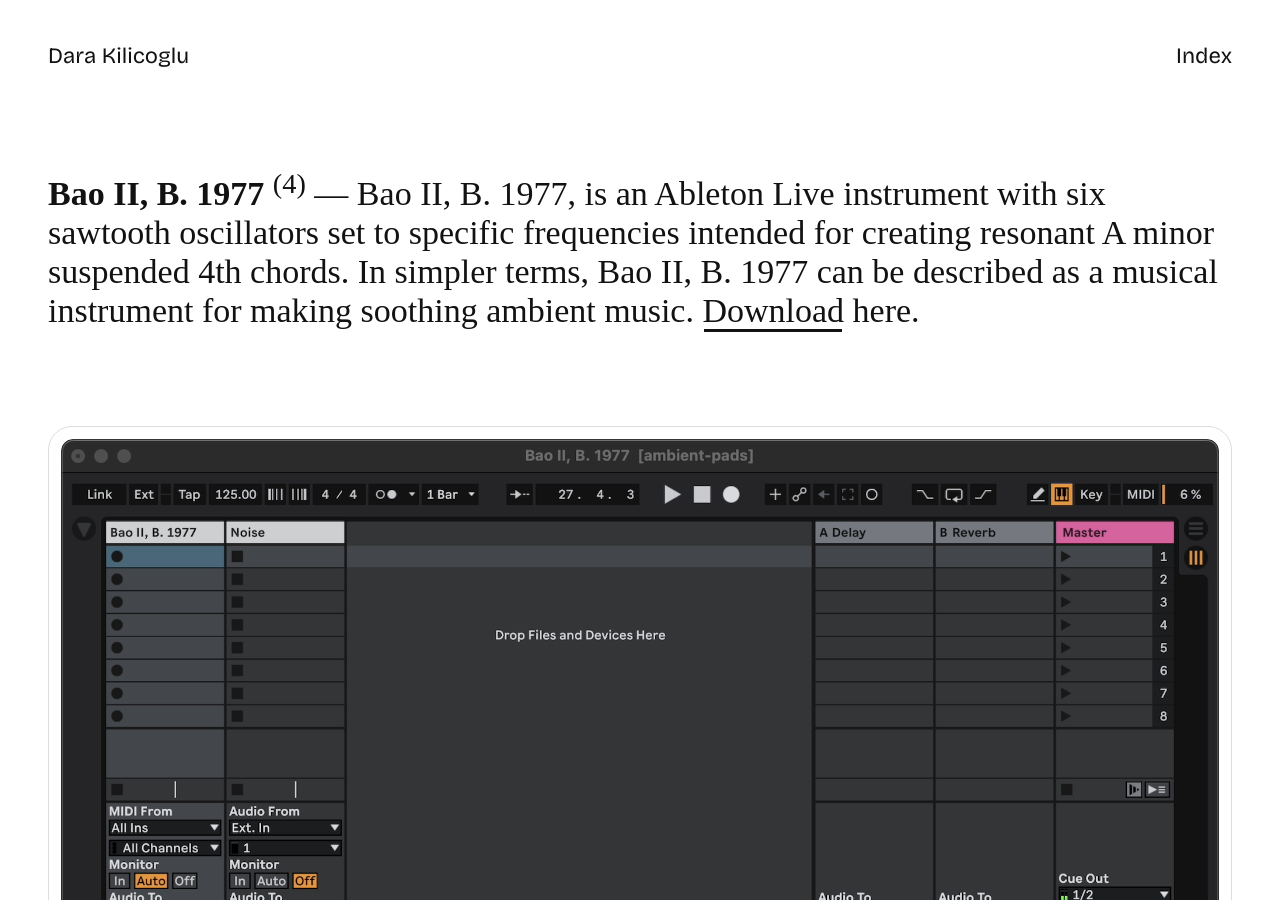
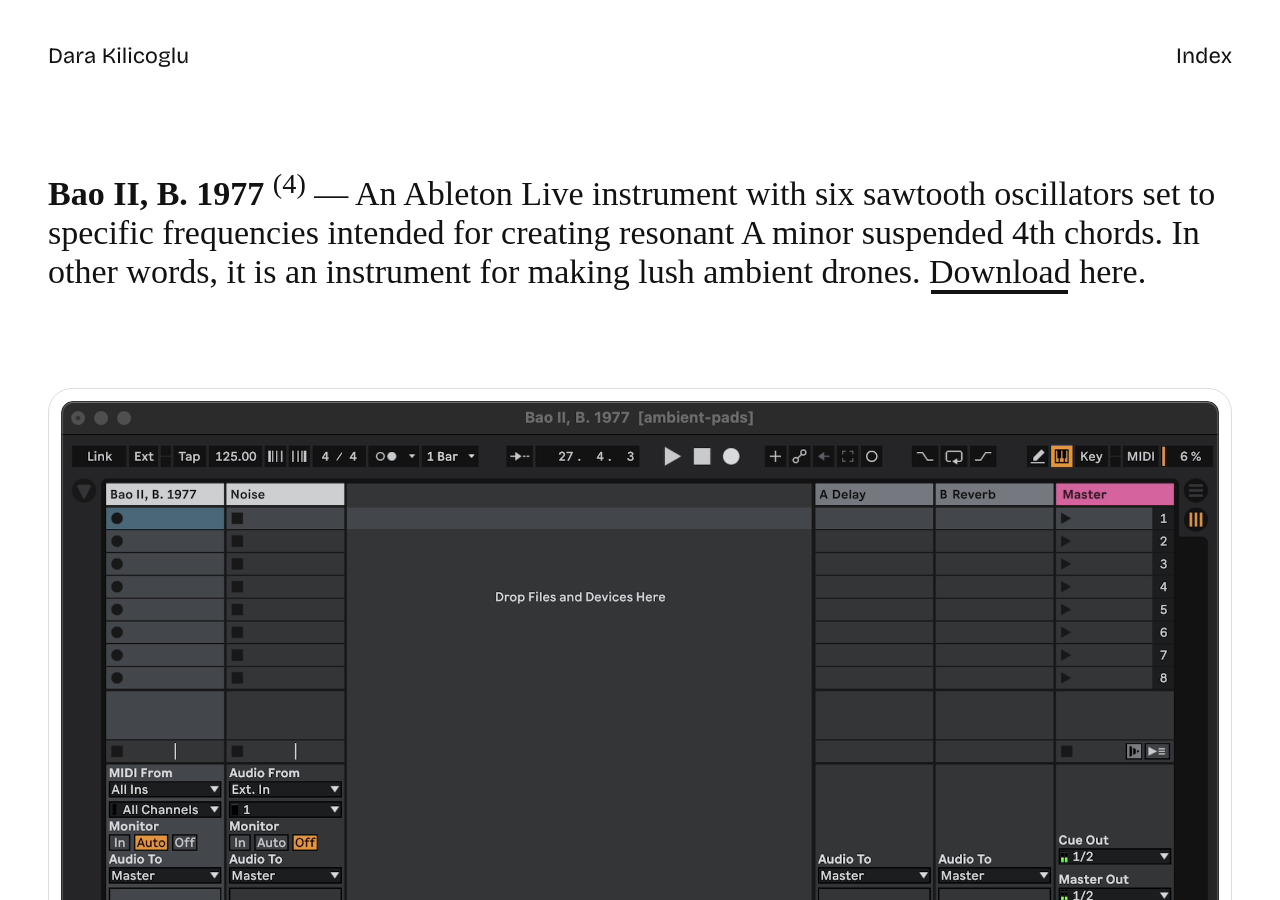
Before and after one commit to dara/dara.github.io, a Jekyll site: the page built from _posts/2024-04-04-bao.markdown, in a window 1280 px wide and 900 px high. Built offline with Jekyll 4.4.1, drawn with Linux system fonts in a browser that asks for light colours.

Commit message:
Improvements.

```diff
--- a/_layouts/home.html
+++ b/_layouts/home.html
@@ -24,7 +24,7 @@
                 <a href="/terra-scapes" class="card">
                     <span class="post-index">1.</span>
                     <img src="/assets/images/terra-scapes/terra-scapes-0.jpg" width="2400" height="1600" class="thumbnail">
-                    <span class="post-title serif lg-text">Terra/Scapes</span>
+                    <span class="post-title serif lg-text">Terra/Scapes — Field Recordings</span>
                 </a>
             </div>
 
@@ -42,7 +42,7 @@
                 <a href="/pace-design-system" class="card">
                     <span class="post-index">3.</span>
                     <img src="/assets/images/pace/pace-0.webp" width="1400" height="600" class="thumbnail">
-                    <span class="post-title serif lg-text">Pace Design System for Veo Technologies</span>
+                    <span class="post-title serif lg-text">Pace — Design System</span>
                 </a>
             </div>
         </div>
@@ -52,7 +52,7 @@
                 <a href="/bao" class="card">
                     <span class="post-index">4.</span>
                     <img src="/assets/images/bao/bao-0.png" width="1126" height="1501" class="thumbnail">
-                    <span class="post-title serif lg-text">Bao II, B. 1977</span>
+                    <span class="post-title serif lg-text">Bao II, B. 1977 — Drone Instrument</span>
                 </a>
             </div>
         </div>
--- a/_posts/2024-04-04-bao.markdown
+++ b/_posts/2024-04-04-bao.markdown
@@ -4,7 +4,7 @@ title:  "Bao II, B. 1977"
 date:   2024-04-01 22:42:13 +0200
 categories: work
 index: "4"
-description: 'Bao II, B. 1977, is an Ableton Live instrument with six sawtooth oscillators set to specific frequencies intended for creating resonant A minor suspended 4th chords. In simpler terms, Bao II, B. 1977 can be described as a musical instrument for making soothing ambient music. <a href="https://darita.gumroad.com/l/bao-ii-b-1977" class="reversed">Download</a> here.'
+description: 'An Ableton Live instrument with six sawtooth oscillators set to specific frequencies intended for creating resonant A minor suspended 4th chords. In other words, it is an instrument for making lush ambient drones. <a href="https://darita.gumroad.com/l/bao-ii-b-1977" class="reversed">Download</a> here.'
 ---
 <div class="images">
     <div><img src="/assets/images/bao/bao-1.png" class="thumbnail" /></div>
--- a/_posts/2024-04-06-coffee-flavor-tree.markdown
+++ b/_posts/2024-04-06-coffee-flavor-tree.markdown
@@ -4,7 +4,7 @@ title:  "Coffee Flavor Tree"
 date:   2024-04-01 22:42:13 +0200
 categories: work
 index: "2"
-description: "Based on the World Coffee Research's Sensory Lexicon, Coffee Flavor Tree is a web application that enables users to explore various coffee flavors. Users can navigate through a digital aroma tree, discovering a range of coffee flavors and their unique characteristics. <a href='/work/coffee-flavor-tree/app.html' class='reversed'>Explore</a>"
+description: "Based on the World Coffee Research's Sensory Lexicon, Coffee Flavor Tree is a simple web application that enables users to explore various coffee flavors. Users can navigate through a digital aroma tree, discovering a range of coffee flavors and their unique characteristics. <a href='/work/coffee-flavor-tree/app.html' class='reversed'>Try</a>"
 ---
 
 <div class="images">
--- a/_posts/2024-04-07-terra-scapes.markdown
+++ b/_posts/2024-04-07-terra-scapes.markdown
@@ -4,7 +4,7 @@ title:  "Terra/Scapes"
 date:   2024-04-01 22:42:13 +0200
 categories: work
 index: "1"
-description: "I find myself consistently drawn to landscapes and cityscapes, for reasons I'm still exploring. I like to record the feeling of peace found in a serene mountain scene or the crazy hyper-modern energy pulsing through an urban architecture. Ultimately, appreciating these scenes allows me to connect with something larger than myself, be it the wonders of the natural world or the achievements of humanity."
+description: "I'm drawn into landscapes, cityscapes and soundscapes for reasons I'm still exploring. I like to record the feeling of peace found in a serene mountain scene or the crazy hyper-modern energy pulsing through an urban architecture. Ultimately, appreciating these scenes allows me to connect with something larger than myself, be it the wonders of the natural world or the achievements of humanity."
 ---
 <div class="images">
     <div><img src="/assets/images/terra-scapes/terra-scapes-0.jpg" class="thumbnail" /></div>
```
